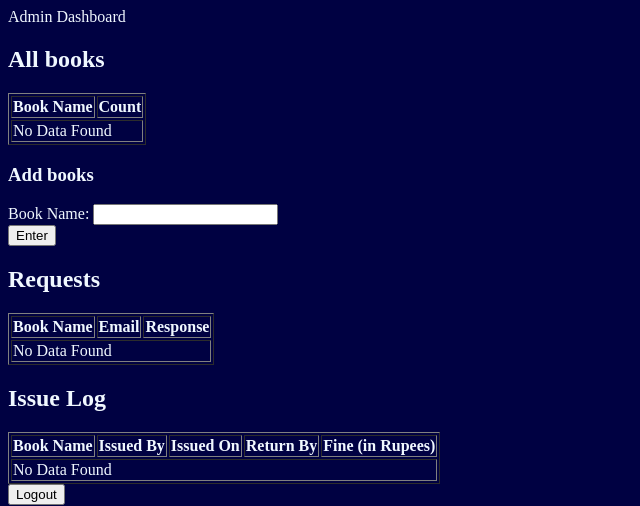
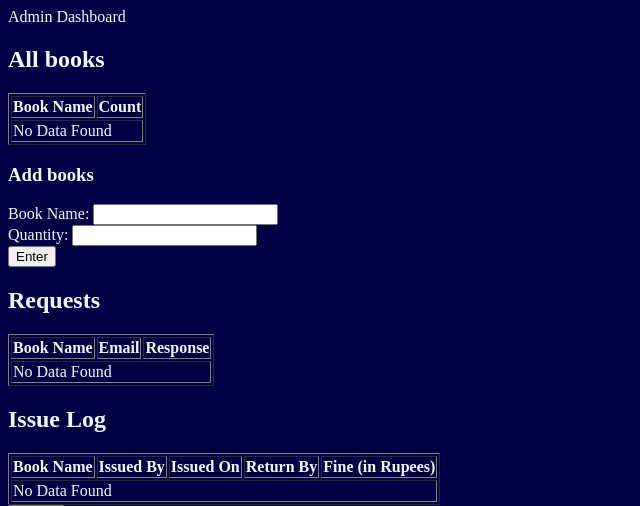
Before and after one commit to Bisht13/R-Land-Library, a Node server app: template views/admin.ejs in a window 1280 px wide. Shown: the top 506 px of the page, without its empty margins (0-640 px from the left). Run offline with Node 20, Linux system fonts and the light colour scheme; the template is opened without the code that fills it, so the values that code supplies are empty.

Commit message:
Added quantity for adding books

```diff
--- a/routes/dashboard.js
+++ b/routes/dashboard.js
@@ -61,6 +61,10 @@ router.get('/dashboard', (req, res) => {
 });
 
 router.post('/dashboard', (req, res, next) => {
+    if(req.body.quantity==''){
+        req.body.quantity=1;
+    }
+    for(let i=0;i<req.body.quantity;i++){
         const { v4: uuidv4 } = require('uuid');
         var uuid = uuidv4();
         connection.query('insert into books (uuid, name) values ('+
@@ -70,6 +74,7 @@ router.post('/dashboard', (req, res, next) => {
             if(error) throw error;
         }
         );
+    }
     res.redirect('/dashboard');
 });
 
--- a/views/admin.ejs
+++ b/views/admin.ejs
@@ -40,6 +40,8 @@
     <h3>Add books</h3>
     <form action="/dashboard" method="POST">
         Book Name: <input type="text" name="bookname">
+        <br>
+        Quantity: <input type="text" name="quantity">
         <br>
         <input type="submit" value="Enter">
     </form>
```
Lines whose indentation alone changed are shown as unchanged.
